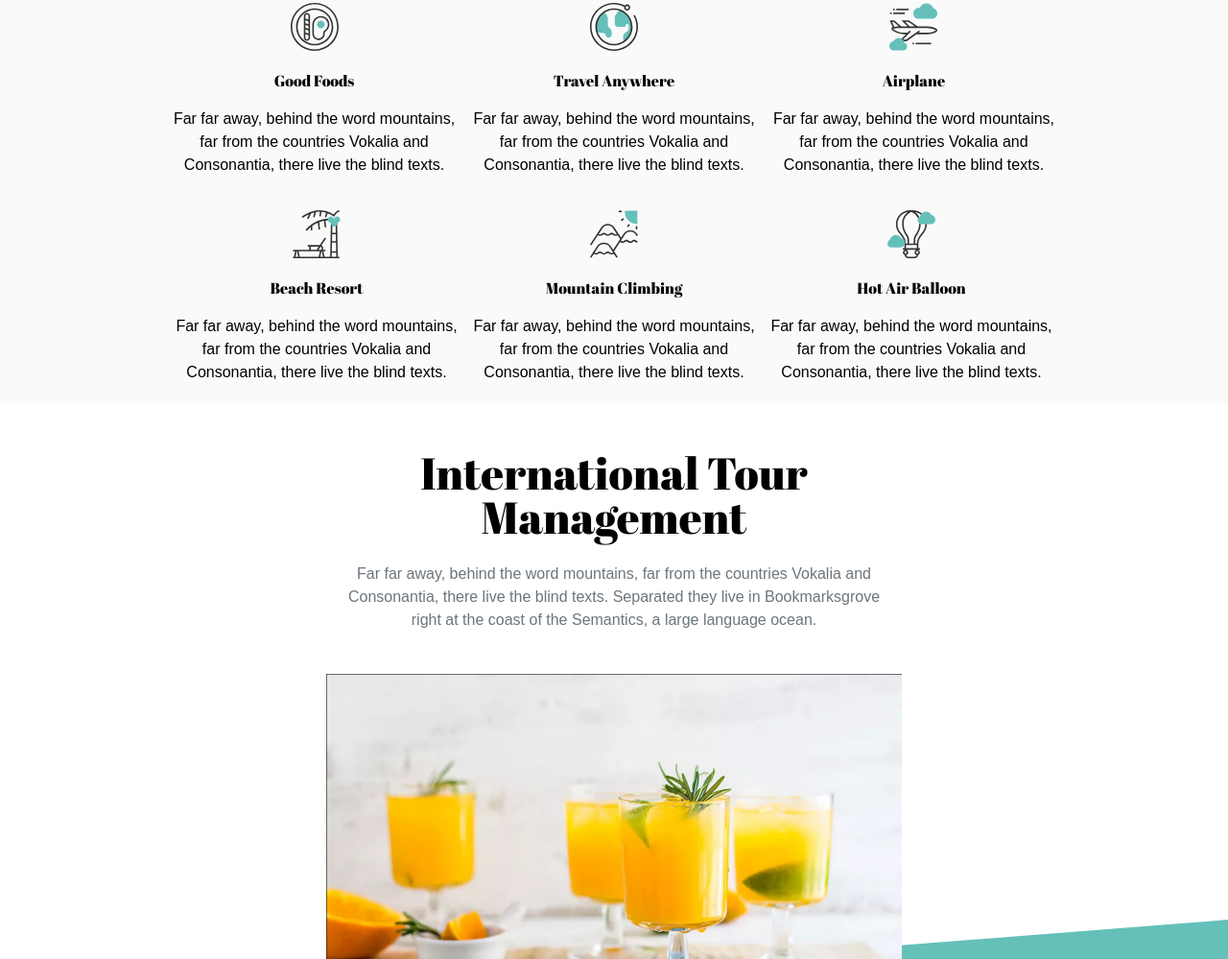
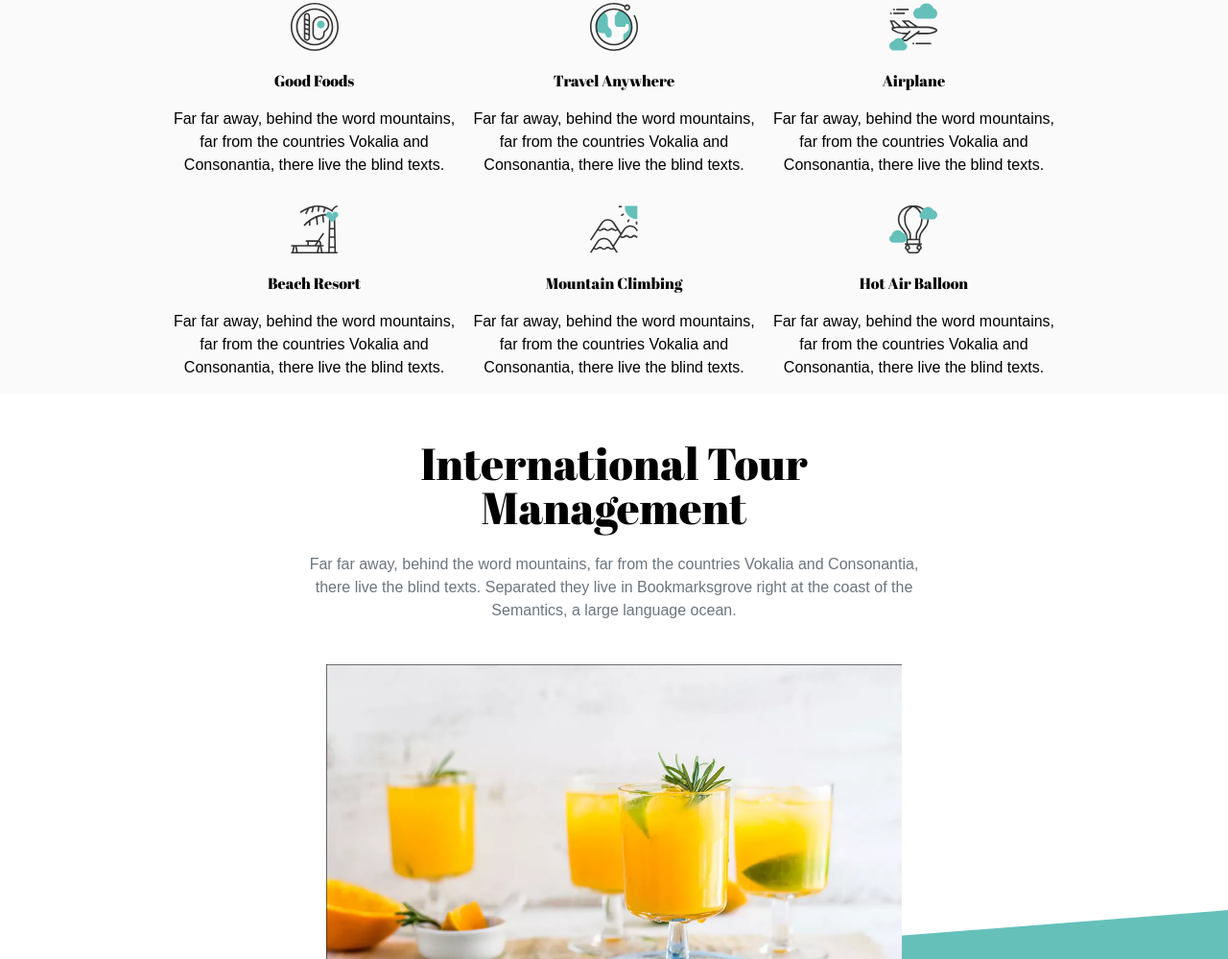
Before and after one commit to shahramardalan/final-ex, a plain HTML site: page index.html in a window 1280 px wide. Shown: the part 1670-2669 px from the top of the page at 96% size. Drawn offline with Linux system fonts and the light colour scheme; a web font is replaced by a local one.

Commit message:
change style

```diff
--- a/styles/style.css
+++ b/styles/style.css
@@ -188,7 +188,7 @@ i {
   display: flex;
   flex-direction: row;
   justify-content: center;
-  padding: 20px;
+  padding: 15px;
   text-align: center;
 }
 
@@ -224,7 +224,7 @@ i {
 }
 
 .sec-4-title{
-  width: 45%;
+  width: 50%;
   margin-left: 50%;
   transform: translateX(-50%);
   text-align: center;
```
